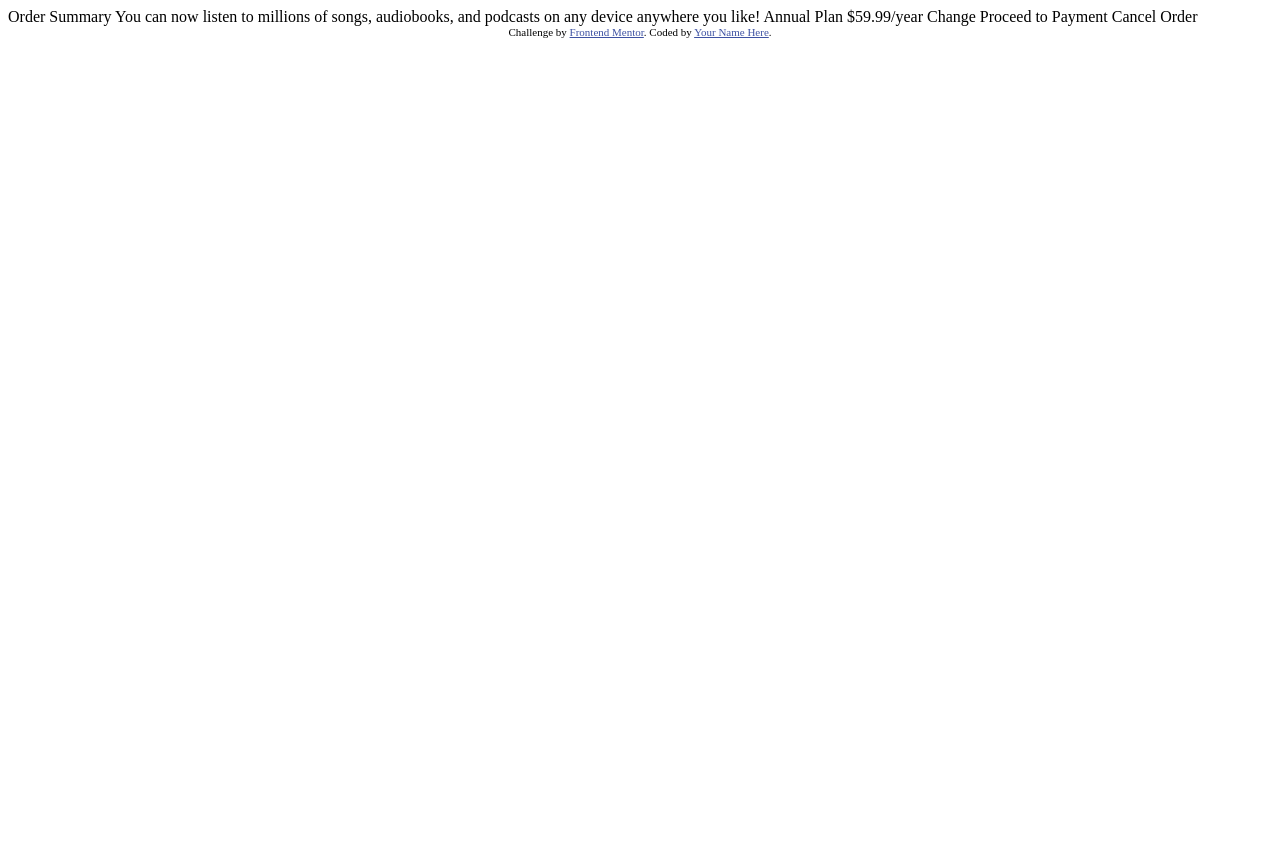
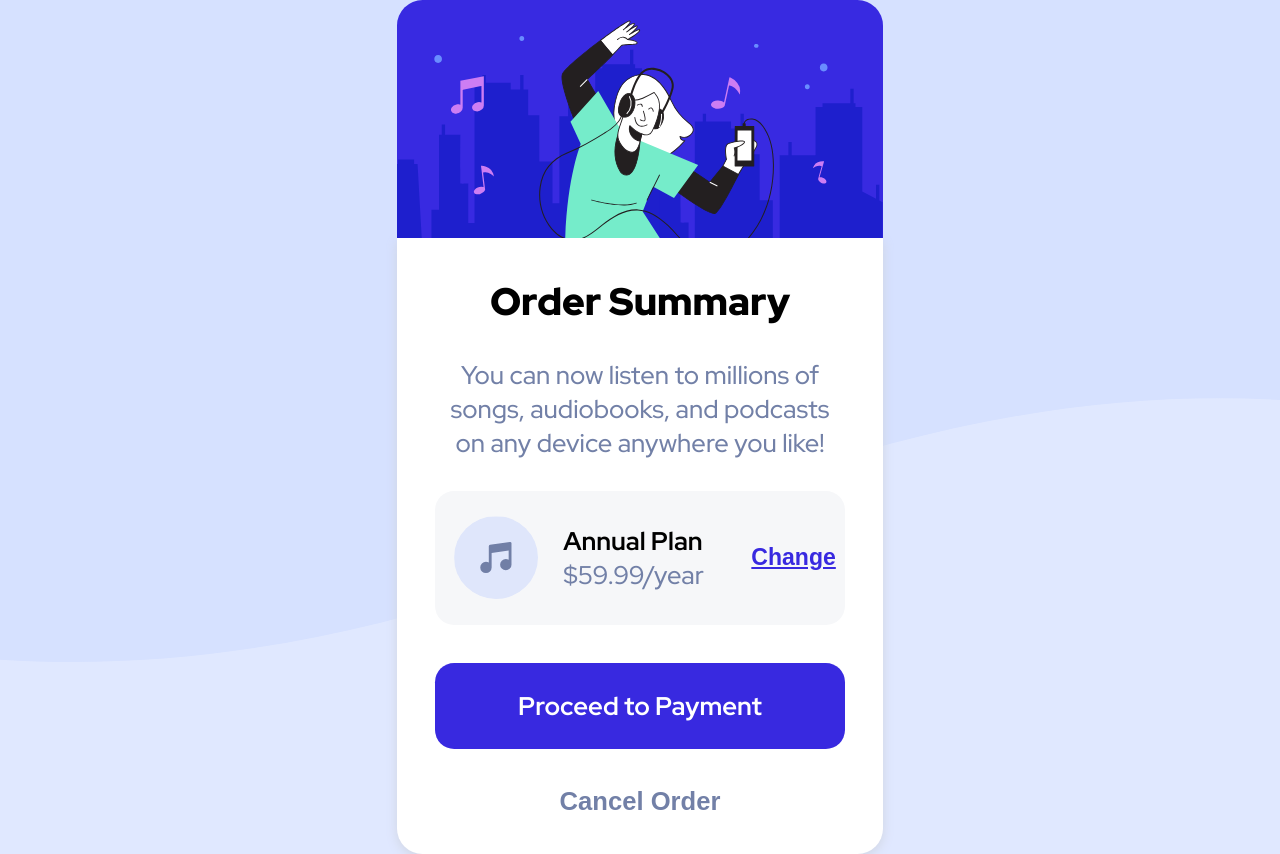
Before and after one commit to ozanweb/order_summary_component, a plain HTML site: page index.html in a window 1280 px wide. Before the commit the page ends 800 px from the top, so only its background shows below. Drawn offline with Linux system fonts and the light colour scheme.

Commit message:
finalize

```diff
--- a/index.html
+++ b/index.html
@@ -8,30 +8,209 @@
 
   <title>Frontend Mentor | Order summary card</title>
 
-  <!-- Feel free to remove these styles or customise in your own stylesheet 👍 -->
   <style>
-    .attribution { font-size: 11px; text-align: center; }
-    .attribution a { color: hsl(228, 45%, 44%); }
+
+    /* Imports Fonts */
+    @import url('https://fonts.googleapis.com/css2?family=Red+Hat+Display:wght@500&display=swap');
+    @import url('https://fonts.googleapis.com/css2?family=Red+Hat+Display:wght@700&display=swap');
+    @import url('https://fonts.googleapis.com/css2?family=Red+Hat+Display:wght@900&display=swap');
+
+
+    html {
+      font-family: 'Red Hat Display', sans-serif;
+      color: hsl(225, 100%, 94%);
+      color: hsl(245, 75%, 52%);
+      color: hsl(225, 100%, 98%);
+      color: hsl(224, 23%, 55%);
+      color: hsl(223, 47%, 23%)
+    }
+
+    :root {
+      font-size: calc(2vw + .5em);
+
+    }
+
+    /* This resets browser's default CSS setting to ZERO! to see the big picture */
+    * {
+      padding: 0;
+      margin: 0;
+      box-sizing: border-box;
+    }
+
+    body {
+      background-color: hsl(225, 100%, 94%);
+      background-image: url(/images/pattern-background-mobile.svg);
+      background-size: contain;
+      background-repeat: no-repeat;
+      min-width: 375px;
+
+    }
+
+    /* Centering elements vertically using display:table */
+
+    .wrapper { /* Don't apply background-color*/
+      height: 100vh;
+      display: table;
+      margin: 0 auto;
+      width: 20rem;
+    }
+
+    .container { /* Don't apply background-color*/
+      display: table-cell;
+      vertical-align: middle;
+    }
+
+    /* break point */
+
+    @media screen and (min-width: 640px) {
+      :root {
+        font-size: 2vw;
+      }
+      .wrapper {
+        width: 35%;
+      }
+    }
+
+
+
+    img {
+      display: block; /* Set this as default for all of your projects */
+      width: 100%;
+      border-radius: 1rem 1rem 0 0;
+    }
+
+    .text {
+      padding: 0 1.5rem;
+      text-align: center;
+      color: hsl(224, 23%, 55%);
+      background-color: white;
+      border-radius: 0 0 1rem 1rem;
+      box-shadow: 0px 3px 12px hsl(224, 23%, 85%);
+    }
+
+    .text h1 {
+      color: black;
+      font-size: 1.5rem;
+      font-weight: 900;
+      padding-top: 1.5rem;
+    }
+
+    .text p {
+      font-size: 1rem;
+      font-weight: 500;
+      padding: 1.2rem 0;
+    }
+
+    .plan {
+      font-size: 1rem;
+      background-color: hsl(224, 23%, 97%);
+      display: flex;
+      border-radius: .75rem;
+      align-items: center;
+      width: 100%;
+    }
+
+    /* Using 'rem' unit */
+
+    .plan img {
+      width: 4rem;
+      padding: 1rem 0 1rem .75rem;
+    }
+
+    .plan span {
+      width: 8rem;
+      text-align: left;
+      padding: 1rem;
+    }
+
+    .plan span::first-line {
+      color: black;
+      font-weight: 700;
+    }
+
+    .change {
+      display: inline-block;
+      color: hsl(245, 75%, 52%);
+      background-color: transparent;
+      border: none;
+      text-decoration: underline;
+      font-weight: 700;
+      font-size: .9rem;
+      width: 4rem;
+      padding: 1rem 0;
+    }
+
+    .change:hover {
+      color: hsl(245, 75%, 65%);
+      text-decoration: none;
+    }
+
+    .proceed {
+      display: block;
+      font-family: 'Red Hat Display', sans-serif;
+      font-size: 1rem;
+      width: 100%;
+      background-color: hsl(245, 75%, 52%);
+      border: none;
+      color: white;
+      font-weight: 700;
+      margin-top: 1.5rem;
+      padding: 1rem;
+      border-radius: .75rem;
+    }
+
+    .proceed:hover {
+      background-color: hsl(245, 75%, 65%);
+    }
+
+    .cancel {
+      display: inline-block;
+      color:hsl(224, 23%, 55%);
+      background-color: transparent;
+      border: none;
+      padding: 1.5rem 0;
+      font-weight: 700;
+      font-size: 1rem;
+    }
+
+    .cancel:hover {
+      color:hsl(224, 23%, 1%);
+    }
+
+
+
   </style>
 </head>
 <body>
+  <div class="wrapper">
+    <div class="container">
+      <img src="/images/illustration-hero.svg" alt="a guy with headphones listening to music">
+      <div class="text">
+        <h1>Order Summary</h1>
+        <p>
+          You can now listen to millions of songs, audiobooks, and podcasts on any
+          device anywhere you like!
+        </p>
+        <div class="plan">
+          <img src="/images/icon-music.svg" alt="a note">
+          <span>
+            Annual Plan<br>
+            $59.99/year
+          </span>
+          <button class="change">Change</button>
 
-  Order Summary
+        </div>
+        <button class="proceed">
+          Proceed to Payment
+        </button>
 
-  You can now listen to millions of songs, audiobooks, and podcasts on any
-  device anywhere you like!
+        <button class="cancel">Cancel Order</button>
+      </div>
 
-  Annual Plan
-  $59.99/year
+    </div>
+  </div>
 
-  Change
 
-  Proceed to Payment
-  Cancel Order
 
-  <div class="attribution">
-    Challenge by <a href="https://www.frontendmentor.io?ref=challenge" target="_blank">Frontend Mentor</a>.
-    Coded by <a href="#">Your Name Here</a>.
-  </div>
 </body>
 </html>
```
Also changed, not shown: 1 other file.
